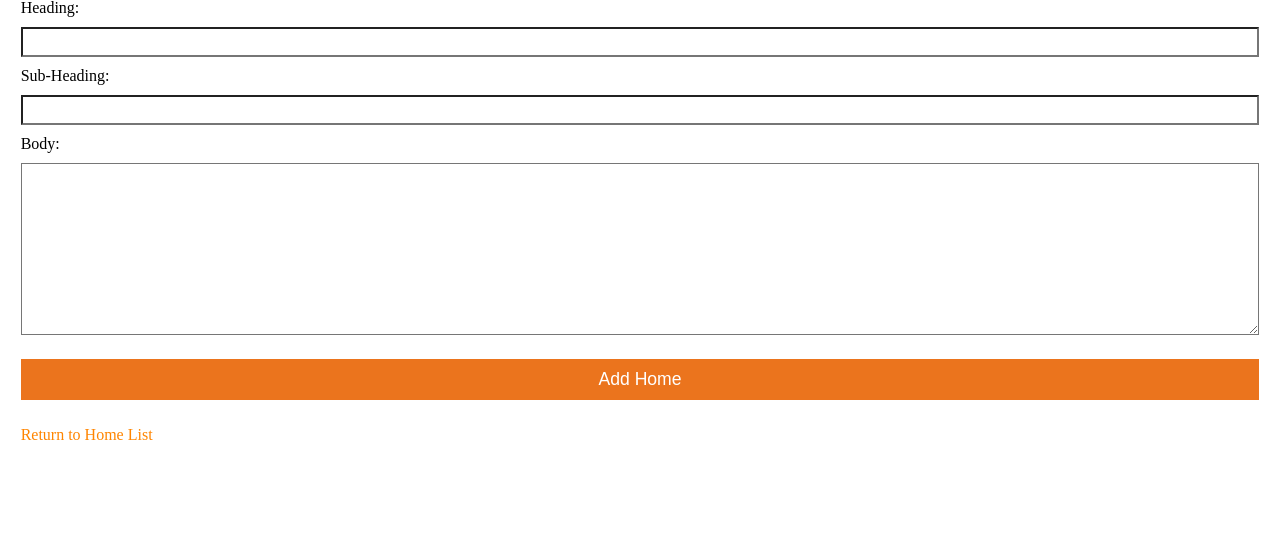
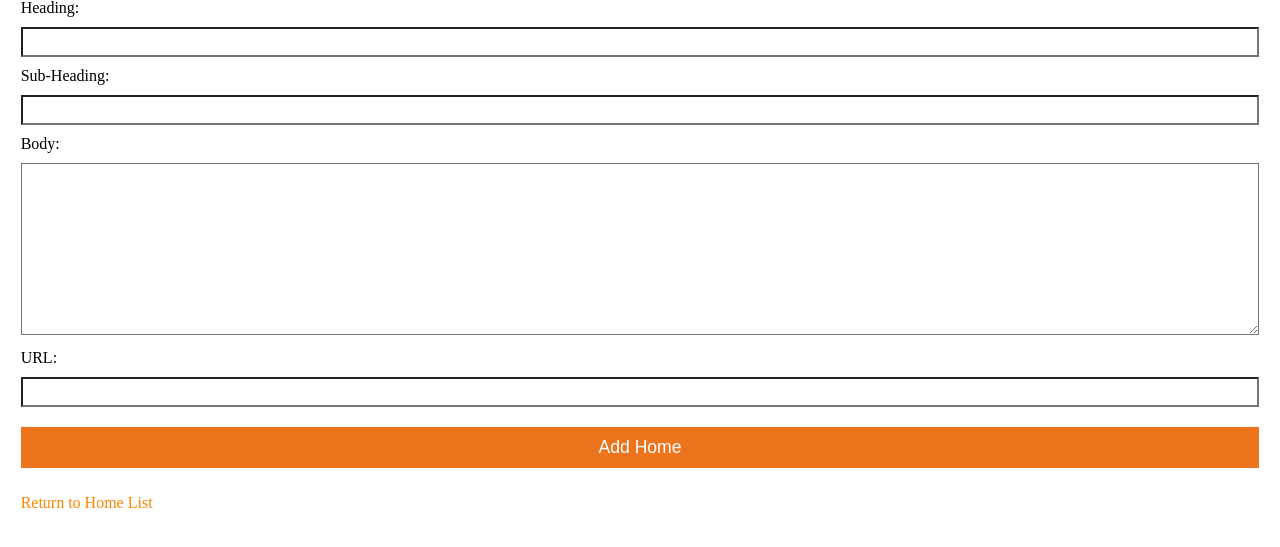
Before and after one commit to frakenom/cms-group9, a PHP site: page /admin/home_add.php in a window 1280 px wide. Shown: the part 187-734 px from the top of the page. Run offline with PHP 8.4, Linux system fonts and the light colour scheme; a user stored in the database is signed in; data that the repository does not hold is empty; some libraries are stand-ins or nearby versions.

Commit message:
added URL, logo and headings

```diff
--- a/admin/home.php
+++ b/admin/home.php
@@ -41,6 +41,7 @@ include 'includes/wideimage/WideImage.php';
     <th align="left">Heading</th>
     <th align="center">Sub-Heading</th>
     <th align="center">Body</th>
+    <th align="center">URL</th>
 
     <th></th>
     <th></th>
@@ -55,6 +56,8 @@ include 'includes/wideimage/WideImage.php';
       <td align="left"><?php echo htmlentities( $record['heading'] ); ?></td>
       <td align="center"><?php echo $record['subheading']; ?></td>
       <td align="left"><?php echo $record['body']; ?></td>
+      <td align="left"><?php echo $record['url']; ?></td>
+
 
 
       <td align="center"><a href="home_photo.php?id=<?php echo $record['id']; ?>">Photo</i></a></td>
--- a/admin/home_add.php
+++ b/admin/home_add.php
@@ -17,11 +17,14 @@ if( isset( $_POST['heading'] ) )
     $query = 'INSERT INTO home (
         heading,
         subheading,
-        body
+        body,
+        url
       ) VALUES (
          "'.mysqli_real_escape_string( $connect, $_POST['heading'] ).'",
          "'.mysqli_real_escape_string( $connect, $_POST['subheading'] ).'",
-         "'.mysqli_real_escape_string( $connect, $_POST['body'] ).'"
+         "'.mysqli_real_escape_string( $connect, $_POST['body'] ).'",
+         "'.mysqli_real_escape_string( $connect, $_POST['url'] ).'"
+
       )';
 
 
@@ -55,6 +58,11 @@ if( isset( $_POST['heading'] ) )
   <label for="body">Body:</label>
   <textarea type="text" name="body" id="body" rows="10"></textarea>
 
+  <br>
+
+  <label for="url">URL:</label>
+  <input type="text" name="url" id="url">
+
   <script>
 
   ClassicEditor
```
Also changed, not shown: admin/home_edit.php (+8 -1 lines).
